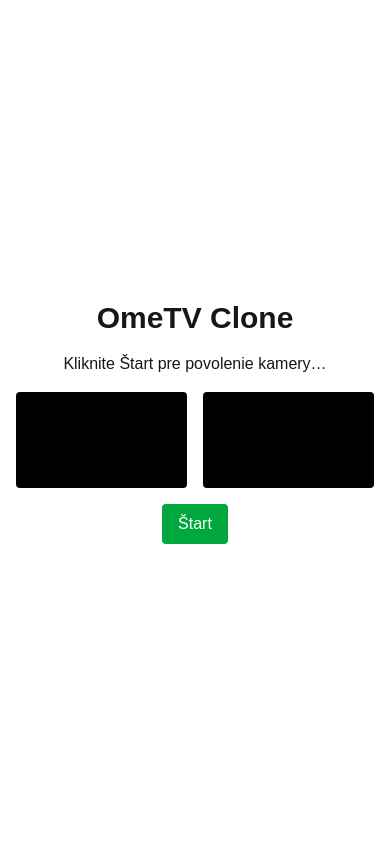
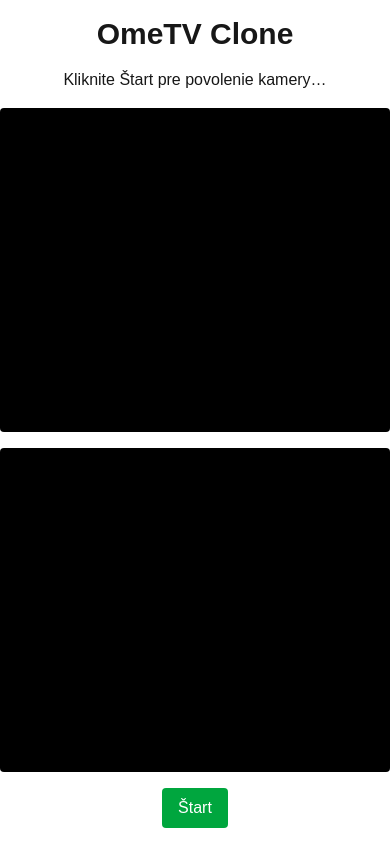
Before and after one commit to matusadamovic/lumia-app, a Next.js app: page / in a window 390 px wide. Built offline with nearby package versions, Linux system fonts and the light colour scheme.

Commit message:
Update video layout for responsive display

```diff
--- a/src/app/page.tsx
+++ b/src/app/page.tsx
@@ -192,9 +192,14 @@
       <h1 className="text-3xl font-bold mb-4">OmeTV Clone</h1>
       <p className="mb-4">{status}</p>
 
-      <div className="grid grid-cols-2 gap-4 w-full max-w-3xl mb-4">
+      <div className="flex flex-col md:flex-row w-screen h-screen gap-4 mb-4">
+        {/* REMOTE */}
+        <div className="flex-1 relative bg-black rounded overflow-hidden">
+          <video ref={remoteVideoRef} autoPlay className="w-full h-full object-cover" />
+        </div>
+
         {/* LOCAL */}
-        <div className="relative bg-black aspect-video rounded overflow-hidden">
+        <div className="flex-1 relative bg-black rounded overflow-hidden order-2 md:order-none">
           {!hasLocalVideo && (
             <div className="absolute inset-0 flex items-center justify-center bg-black/70 text-white text-sm">
               Kamera vypnutá
@@ -202,17 +207,10 @@
           )}
           <video ref={localVideoRef} autoPlay muted className="w-full h-full object-cover" />
         </div>
-
-        {/* REMOTE */}
-        <video
-          ref={remoteVideoRef}
-          autoPlay
-          className="bg-black w-full aspect-video rounded object-cover"
-        />
       </div>
 
       {started && (
-        <div className="w-full max-w-3xl mb-4">
+        <div className="w-full mb-4">
           <div className="h-40 overflow-y-auto border rounded p-2 mb-2 bg-white text-black dark:bg-neutral-800 dark:text-white">
             {messages.map((m, i) => (
               <div key={i} className={m.self ? "text-right" : "text-left"}>
```
